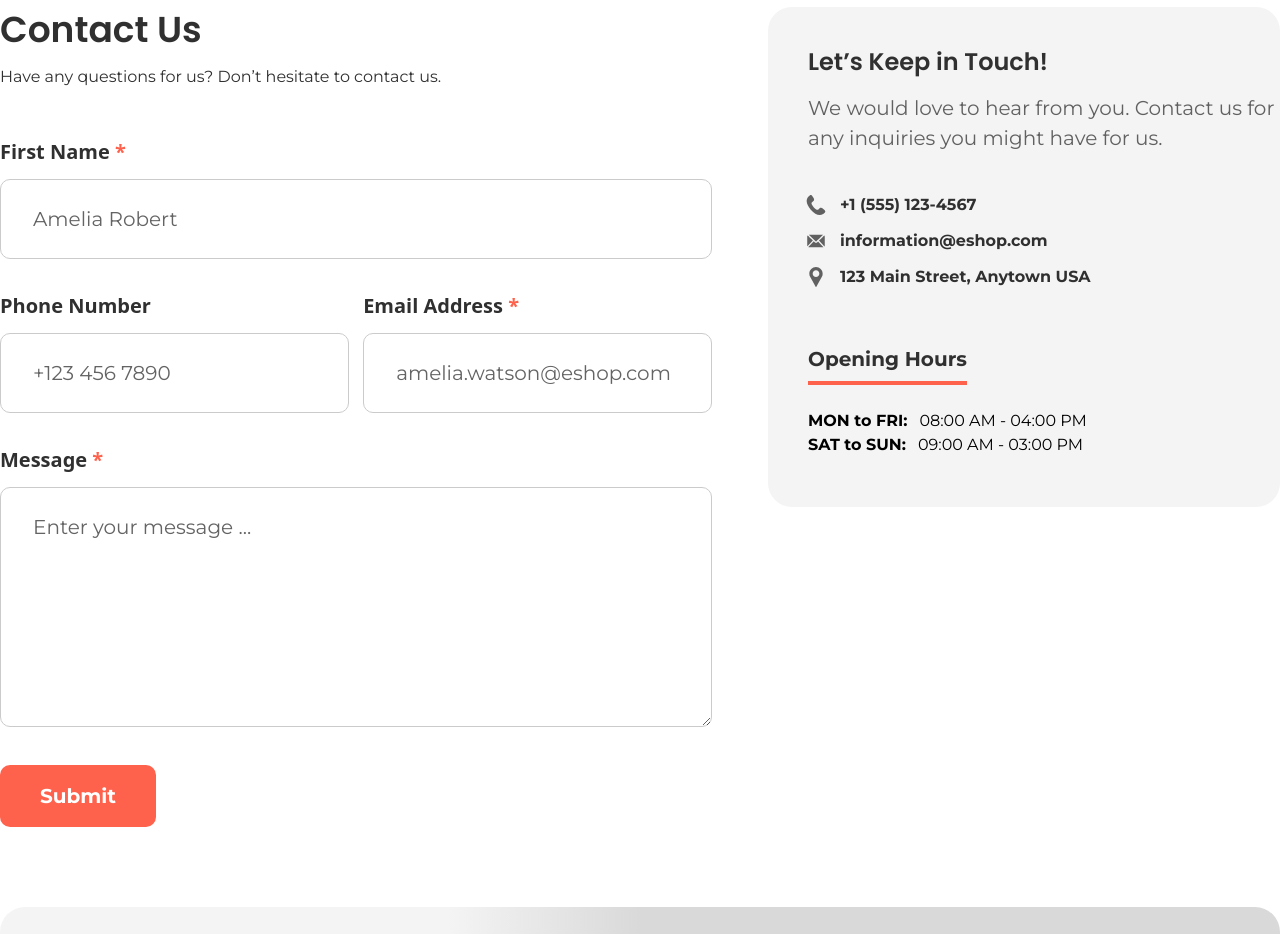
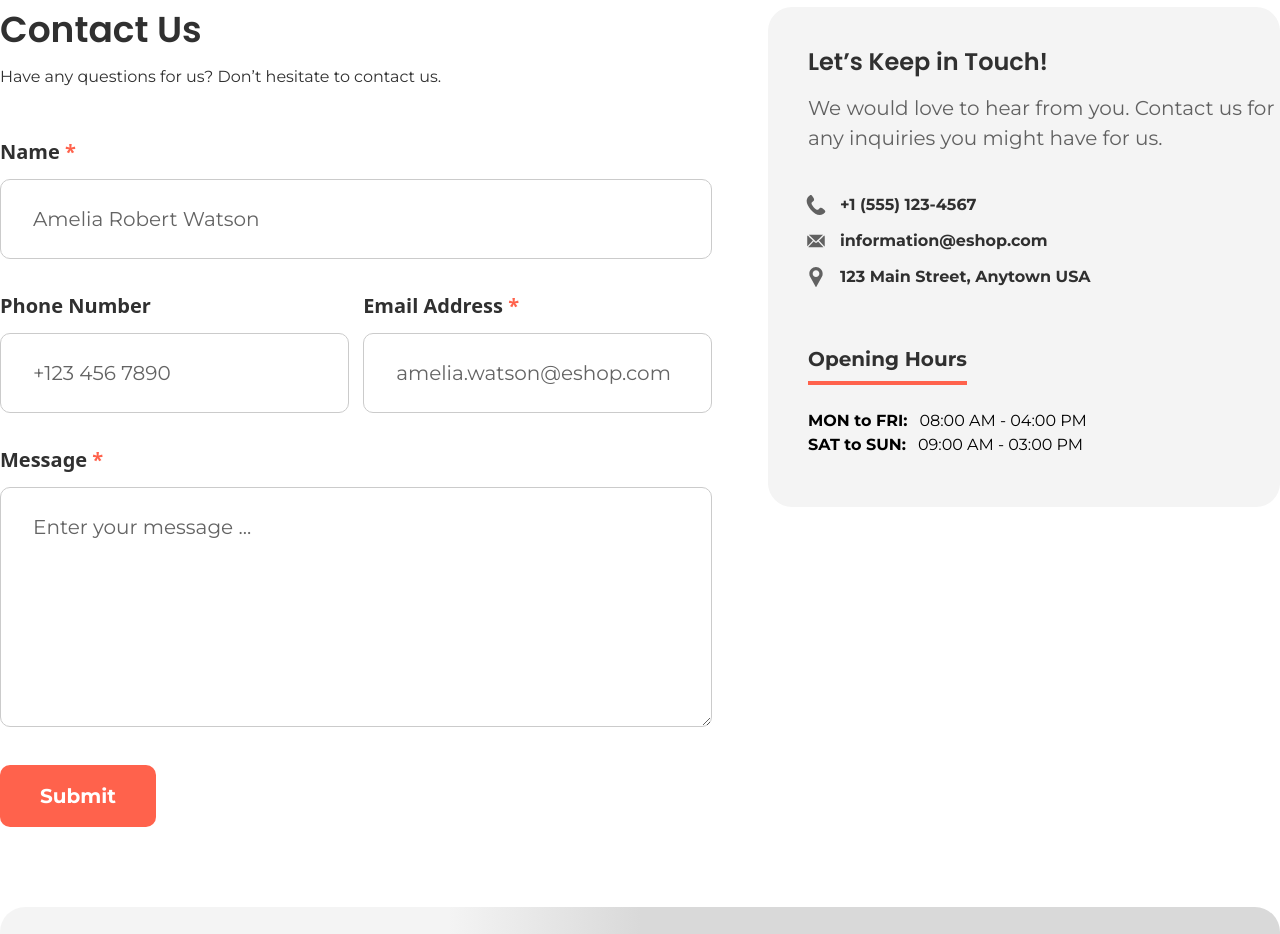
Before and after one commit to moumitaseemaa/eshop, a React (Vite) app: page /contact in a window 1280 px wide. Shown: the part 1040-1974 px from the top of the page. Built offline with nearby package versions, Linux system fonts and the light colour scheme.

Commit message:
modify input boxes on contact page

```diff
--- a/src/pages/ContactPage.jsx
+++ b/src/pages/ContactPage.jsx
@@ -38,8 +38,8 @@ const ContactPage = () => {
             <div className="flex flex-wrap justify-between mb-8">
               <div className="w-full">
                 <InputBox
-                  labelName={"First Name"}
-                  placeholder={"Amelia Robert"}
+                  labelName={"Name"}
+                  placeholder={"Amelia Robert Watson"}
                   required={true}
                 />
               </div>
```
